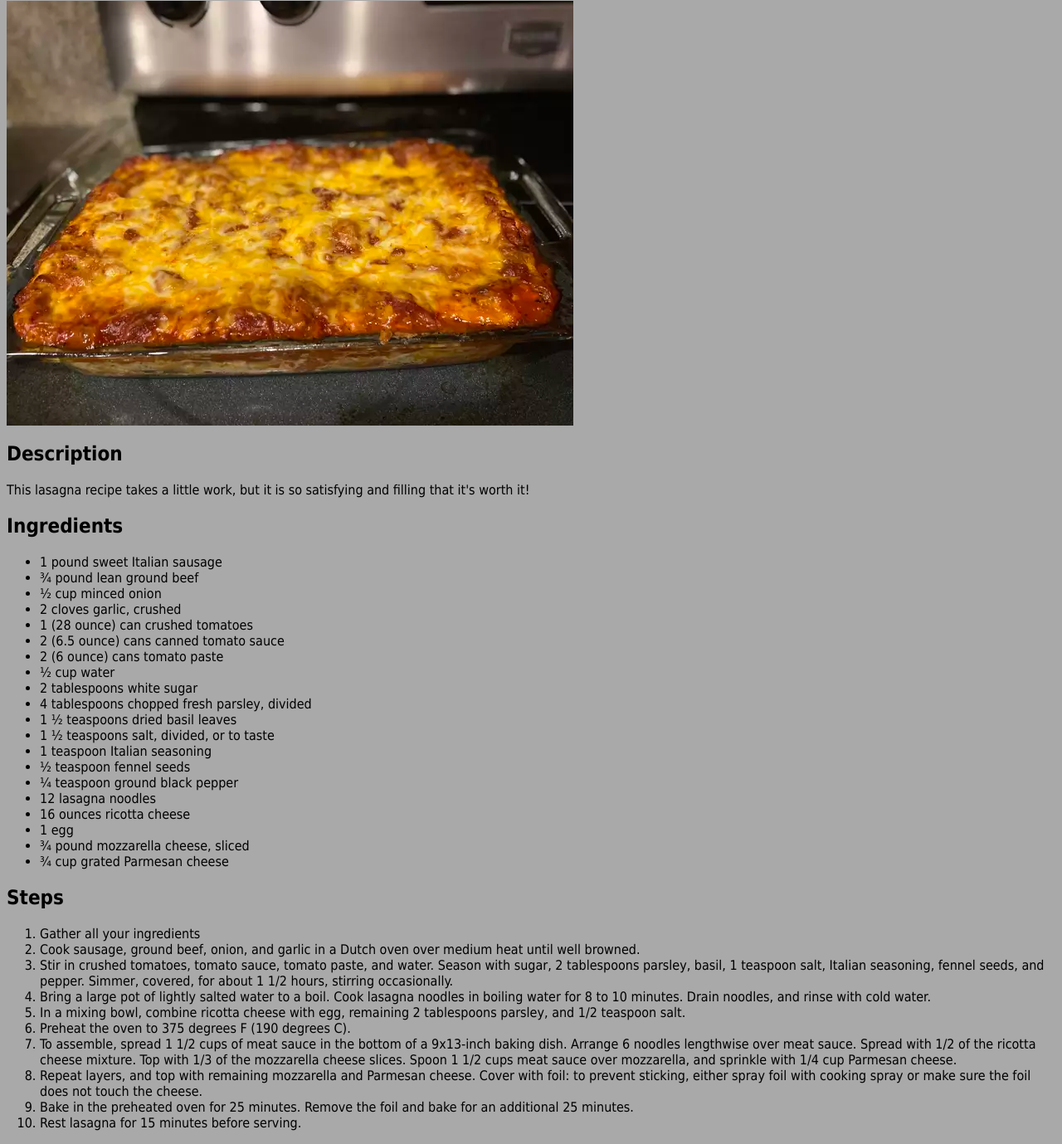
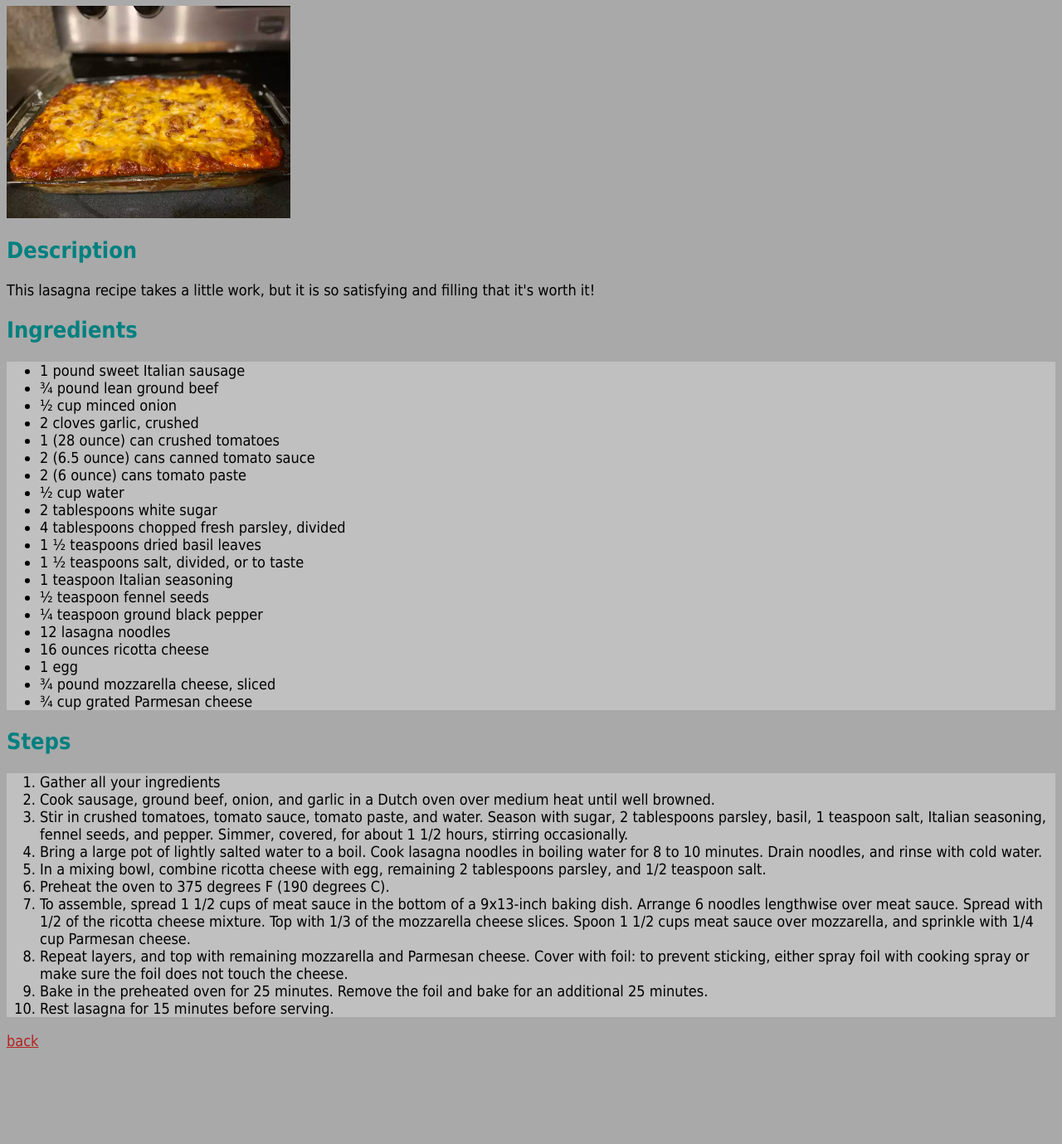
Before and after one commit to zsklz/odin-recipes, a plain HTML site: page recipes/lasagna.html in a window 1280 px wide. Shown: the part 66-1445 px from the top of the page at 83% size. After the commit the page ends 1339 px from the top, so only its background shows below. Drawn offline with Linux system fonts and the light colour scheme.

Commit message:
CSS practice

```diff
--- a/recipes/lasagna.html
+++ b/recipes/lasagna.html
@@ -50,5 +50,6 @@
       <li>Bake in the preheated oven for 25 minutes. Remove the foil and bake for an additional 25 minutes.</li>
       <li>Rest lasagna for 15 minutes before serving.</li>
     </ol>
+    <a href="../index.html">back</a>
   </body>
 </html>
--- a/style.css
+++ b/style.css
@@ -1,8 +1,27 @@
 body {
     background-color: darkgrey;
     font-family: Tahoma, Verdana, sans-serif;
+    font-size: 18px;
 }
 
 h1 {
     color: azure;
 }
+
+h2 {
+    color: teal;
+}
+
+ul,
+ol {
+    background: silver;
+}
+
+img {
+    height: 256px;
+    width: auto;
+}
+
+a {
+    color: firebrick;
+}
```
Also changed, not shown: recipes/chicken-soup.html (+1 -0 lines), recipes/smash-burger.html (+1 -0 lines).
